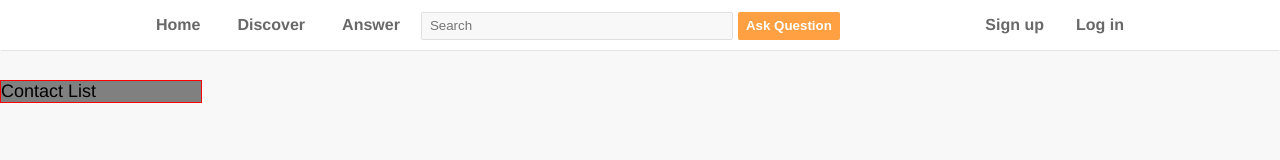
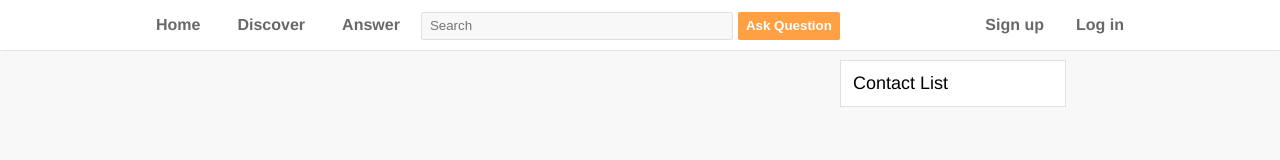
Before and after one commit to rgengyx/General-Purpose-Web-App-Node-Backend, a website: page app/public/components/feed/feed.html in a window 1280 px wide. Drawn offline with nearby package versions, Linux system fonts and the light colour scheme; no server answers.

Commit message:
updated design 2

```diff
--- a/app/public/components/contactList/contactList.css
+++ b/app/public/components/contactList/contactList.css
@@ -1,3 +1,2 @@
 .caption {
-  background: gray;
 }
--- a/app/public/components/feed/feed.css
+++ b/app/public/components/feed/feed.css
@@ -1,8 +1,14 @@
-.feed-container {
+.container {
   margin: auto;
   margin-top: 60px;
   min-width: 400px;
-  max-width: 700px;
+  max-width: 1000px;
+  display: grid;
+  grid-template-columns: 70% 30%;
+}
+
+.main-container {
+  float: left;
 }
 
 .feed-container a {
@@ -12,10 +18,9 @@
 
 .feed {
   background: white;
-  width: 100%;
+  width: 94%;
   border: 1px solid #e0e0e0;
   padding: 16px;
-  margin-top: 8px;
   margin-bottom: 8px;
 }
 
@@ -63,9 +68,9 @@
 }
 
 .contact-list {
-  margin-top: 20px;
   float: left;
   width: 200px;
   background: white;
-  border: 1px solid red;
+  padding: 12px;
+  border: 1px solid #e0e0e0;
 }
--- a/app/public/components/feed/feed.html
+++ b/app/public/components/feed/feed.html
@@ -12,8 +12,14 @@
 
   <body>
     <div class="topnav"></div>
-    <div class="feed-container"></div>
-    <div class="contact-list"></div>
+    <div class="container">
+      <div class="main-container">
+        <div class="feed-container"></div>
+      </div>
+      <div class="right-container">
+        <div class="contact-list"></div>
+      </div>
+    </div>
     <script src="feed.js"></script>
   </body>
 </html>
```
